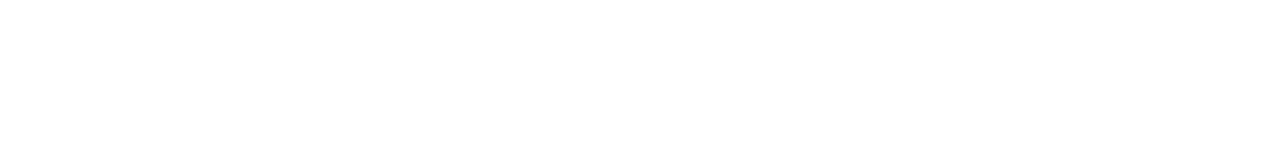
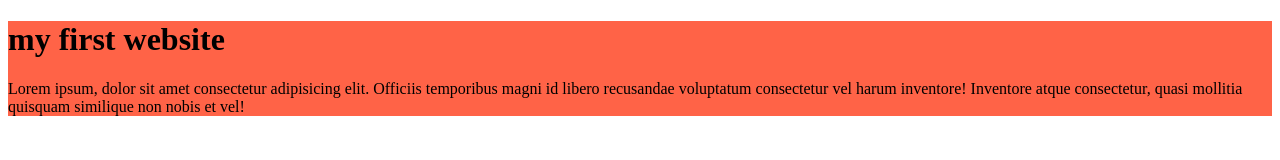
Before and after one commit to jahidhasan6676/my-simple-website, a plain HTML site: page index.html in a window 1280 px wide. Drawn offline with Linux system fonts and the light colour scheme.

Commit message:
added the first blog

```diff
--- a/index.html
+++ b/index.html
@@ -4,8 +4,13 @@
     <meta charset="UTF-8">
     <meta name="viewport" content="width=device-width, initial-scale=1.0">
     <title>my simple website</title>
+    <link rel="stylesheet" href="style/blog.css">
 </head>
 <body>
+    <div>
+        <h1>my first website</h1>
+        <p>Lorem ipsum, dolor sit amet consectetur adipisicing elit. Officiis temporibus magni id libero recusandae voluptatum consectetur vel harum inventore! Inventore atque consectetur, quasi mollitia quisquam similique non nobis et vel!</p>
+    </div>
 
 </body>
 </html>
--- /dev/null
+++ b/style/blog.css
@@ -0,0 +1,3 @@
+div{
+    background-color:tomato;
+}
```
